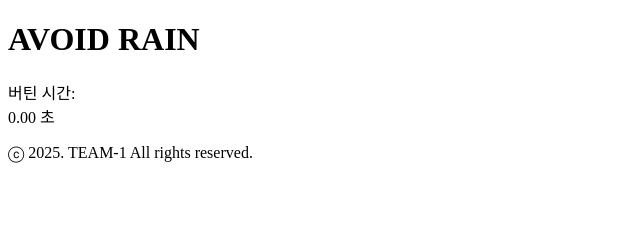
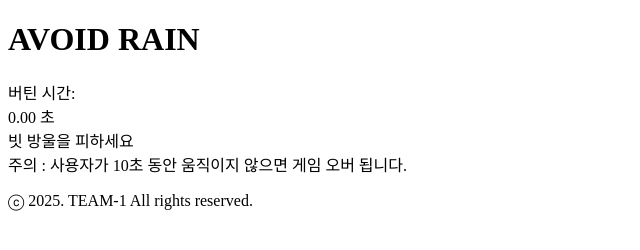
Before and after one commit to kdt-ful-class-three-group/TEAM1_toy-project-1, a website: page views/index.html in a window 1280 px wide. Shown: the whole page, without its empty margins (0-640 px from the left). Drawn offline with Linux system fonts and the light colour scheme.

Commit message:
Design: html 구조변경 -구조변경 및 시멘틱 태그 사용 div -> section, article

```diff
--- a/views/index.html
+++ b/views/index.html
@@ -11,12 +11,21 @@
     <h1>AVOID RAIN</h1>
   </header>
   <main>
-    <div>
-      <div>버틴 시간:</div>
-      <div>0.00 초</div>
-    </div>
-    <div></div>
-    <div></div>
+    <section>
+      <!--시간 표시 div-->
+      <article>
+          <div>버틴 시간:</div>
+          <div>0.00 초</div>
+      </article>
+      <!--게임 표시 div-->
+      <article>
+        <div>빗 방울을 피하세요</div>
+        <div>주의 : 사용자가 10초 동안 움직이지 않으면 게임 오버 됩니다.</div>
+        <div></div>
+      </article>
+      <!--랭킹 표시 div-->
+      <article></article>
+    </section>
   </main>
   <footer>
     <p>ⓒ 2025. TEAM-1 All rights reserved.</p>
```
